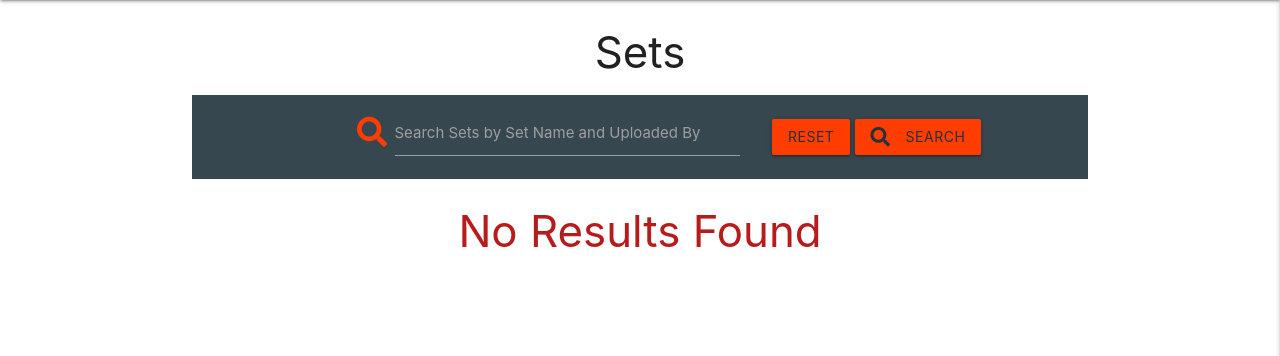
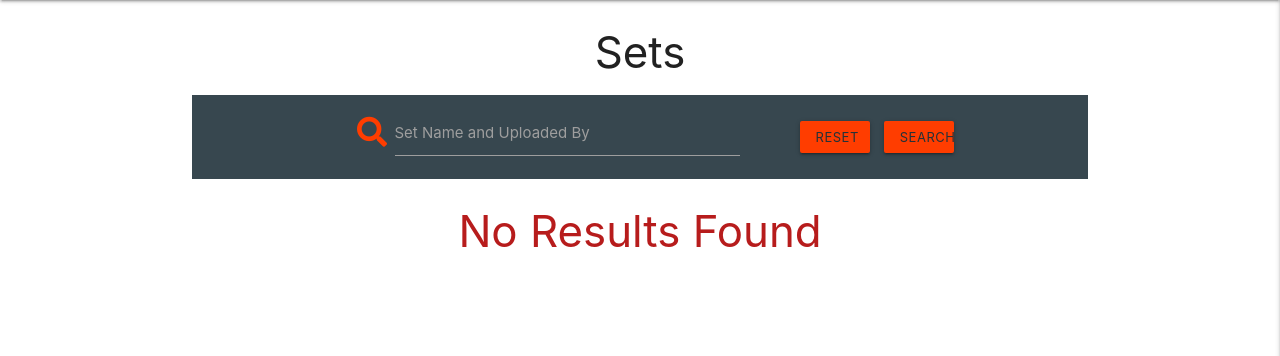
Before and after one commit to Code-Institute-Submissions/TobinStonelake-entunepreneurs_AprResub, a Flask app: page / in a window 1280 px wide. Shown: the part 64-420 px from the top of the page. Run offline with Flask 2, Linux system fonts and the light colour scheme; data that the repository does not hold is empty; some libraries are stand-ins or nearby versions.

Commit message:
Made reset and search buttons on mainpage look better on small devices

```diff
--- a/templates/tracks.html
+++ b/templates/tracks.html
@@ -6,19 +6,19 @@
     <div class="row center-align deep-orange-text text-accent-3 text-shadow blue-grey darken-3">
         <form action="{{ url_for('search') }}" method="post" class="col s12 m12 l10 offset-l1">
             <div class="valign-wrapper center-align">
-                <div class="input-field col s12 m12 l10 offset-l1">
+                <div class="input-field col s9 m12 l10 offset-l1">
                     <i class="fas fa-search prefix deep-orange-text text-accent-3 text-shadow"></i>
                     <input type="text" name="query" id="query" minlength="1" class="validate" required>
-                    <label for="query">Search Sets by Set Name and Uploaded By</label>
+                    <label for="query">Set Name and Uploaded By</label>
                 </div>
-                <div class="col s12 m6">
-                    <a href="{{ url_for('get_tracks') }}" class="btn deep-orange accent-3
+                <div class="col s3 m6">
+                    <a href="{{ url_for('get_tracks') }}" class="btn-small deep-orange accent-3
                         blue-grey-text text-darken-4 text-shadow center-align">
-                            Reset
+                        Reset
                     </a>
-                    <button type="submit" class="btn deep-orange accent-3
+                    <button type="submit" class="btn-small deep-orange accent-3
                         blue-grey-text text-darken-4 text-shadow center-align">
-                            <i class="fas fa-search left"></i> Search
+                        Search
                     </button>
                 </div>
             </div>
```
